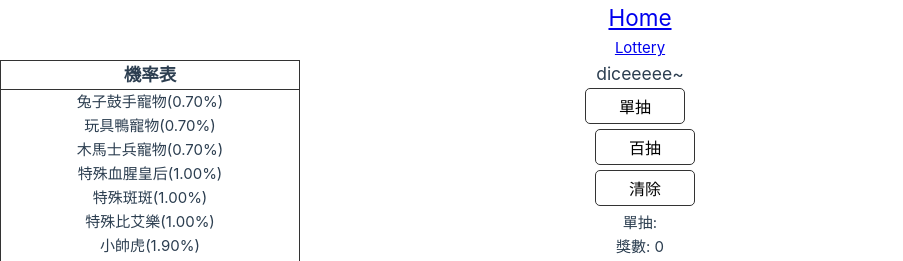
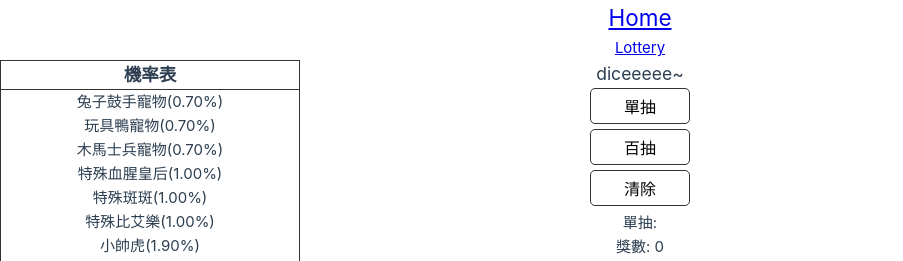
Before and after one commit to qwer426/Probability, a Vue app: page /lottery/pet in a window 1280 px wide. Shown: the top 261 px of the page, without its empty margins (0-903 px from the left). Built offline with nearby package versions, Linux system fonts and the light colour scheme.

Commit message:
調整 排版 & CSS

```diff
--- a/src/components/Random.vue
+++ b/src/components/Random.vue
@@ -64,9 +64,9 @@ const clearCLick = () => {
     <div class="about">
         <h3>diceeeee~</h3>
         <div class="buttonGroup">
-            <button class="btn" @click="getSinglePrice">單抽</button>
-            <button class="btn" @click="getHunPrice">百抽</button>
-            <button class="btn" @click="clearCLick">清除</button>
+            <div><button class="btn" @click="getSinglePrice">單抽</button></div>
+            <div><button class="btn" @click="getHunPrice">百抽</button></div>
+            <div><button class="btn" @click="clearCLick">清除</button></div>
         </div>
         <div>
             單抽: {{ store.box_item }}
@@ -105,7 +105,6 @@ const clearCLick = () => {
             border: 1px solid #333;
             border-radius: 5px;
             padding: 5px 10px;
-            background-color: transparent;
             margin-bottom: 5px;
         }
     }
```
